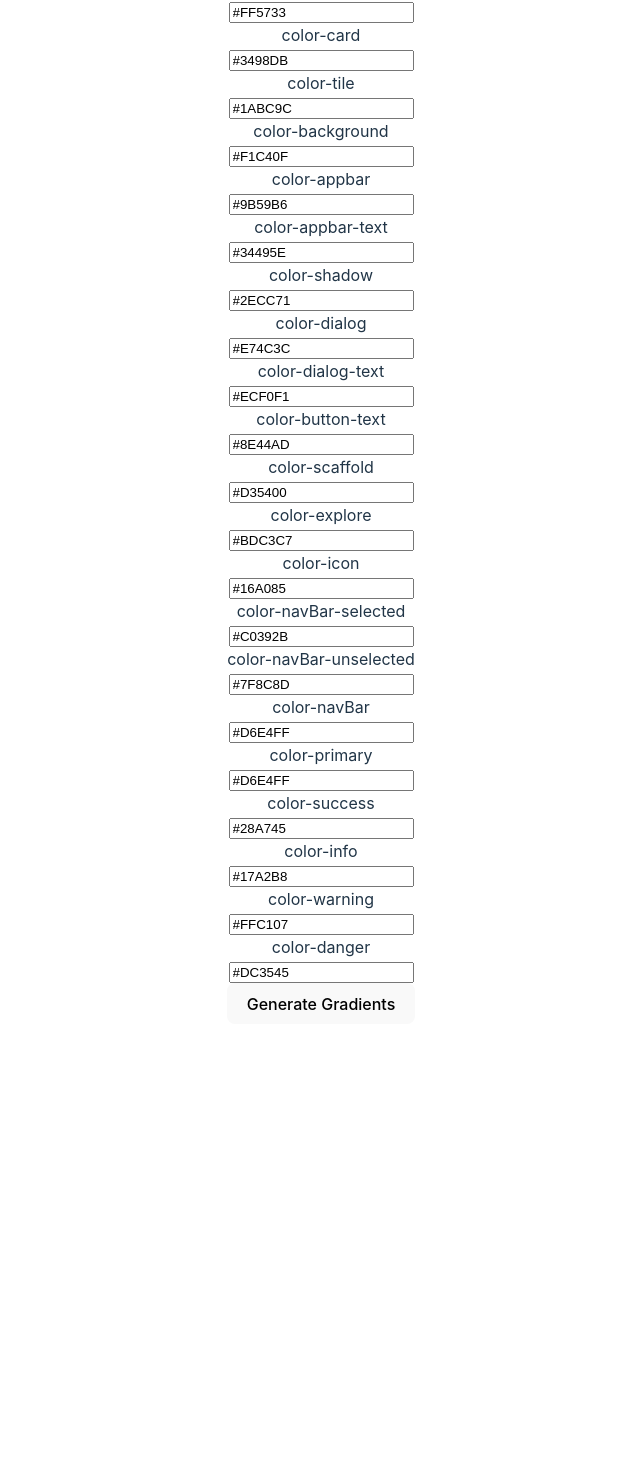
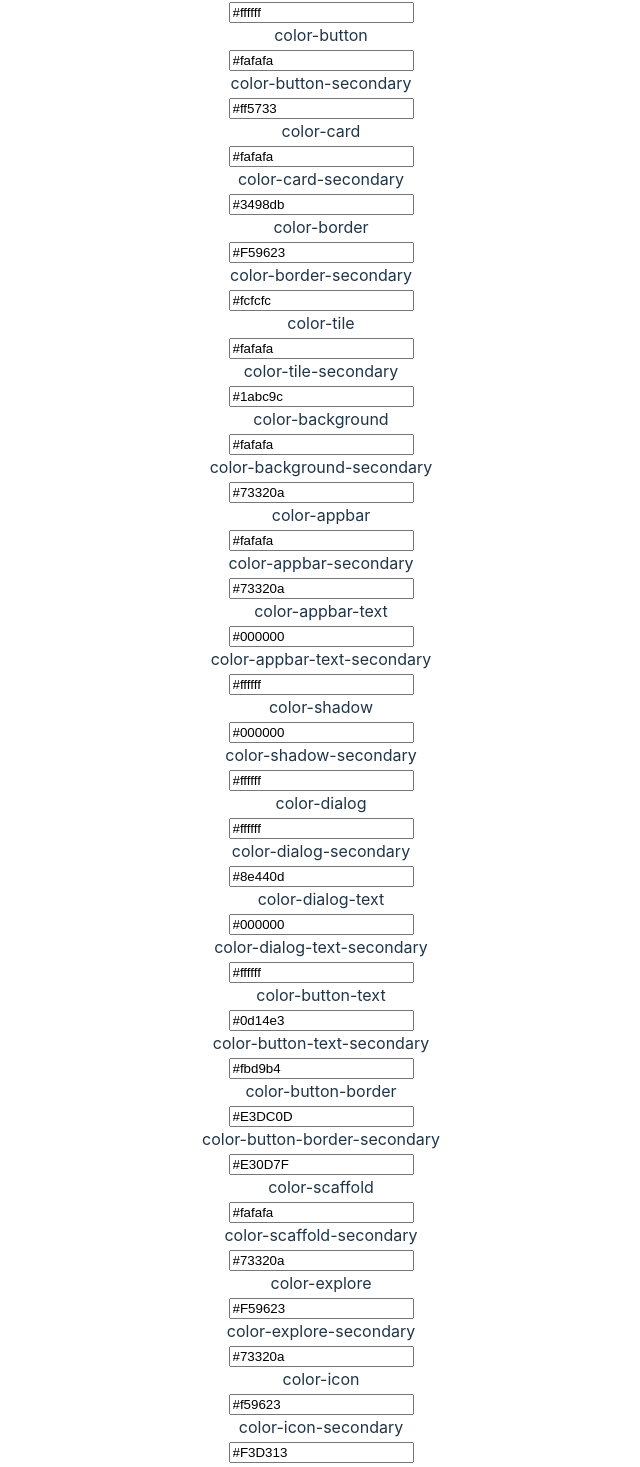
Before and after one commit to synthex2020/tech-bunny-colors, a React (Vite) app: page / in a window 1280 px wide. Shown: the part 230-1697 px from the top of the page, without its empty margins (319-959 px from the left). Before the commit the page ends 1286 px from the top, so only its background shows below. Built offline with nearby package versions, Linux system fonts and the light colour scheme.

Commit message:
added new colors

```diff
--- a/src/components/color_gradients/color-gradients.tsx
+++ b/src/components/color_gradients/color-gradients.tsx
@@ -4,28 +4,55 @@ import { saveAs } from 'file-saver';
 
 const initialColors = {
   "color-text-500": "#000000",
-  "color-button-500": "#FF5733",
-  "color-card-500": "#3498DB",
-  "color-tile-500": "#1ABC9C",
-  "color-background-500": "#F1C40F",
-  "color-appbar-500": "#9B59B6",
-  "color-appbar-text-500": "#34495E",
-  "color-shadow-500": "#2ECC71",
-  "color-dialog-500": "#E74C3C",
-  "color-dialog-text-500": "#ECF0F1",
-  "color-button-text-500": "#8E44AD",
-  "color-scaffold-500": "#D35400",
-  "color-explore-500": "#BDC3C7",
-  "color-icon-500": "#16A085",
-  "color-navBar-selected-500": "#C0392B",
-  "color-navBar-unselected-500": "#7F8C8D",
-  "color-navBar-500": "#D6E4FF",
-  "color-primary-500": "#D6E4FF",
+  "color-text-secondary-500": "#ffffff",
+  "color-button-500": "#fafafa",
+  "color-button-secondary-500": "#ff5733",
+  "color-card-500": "#fafafa",
+  "color-card-secondary-500": "#3498db",
+  "color-border-500" : "#F59623",
+  "color-border-secondary-500" : "#fcfcfc",
+  "color-tile-500": "#fafafa",
+  "color-tile-secondary-500": "#1abc9c",
+  "color-background-500": "#fafafa",
+  "color-background-secondary-500": "#73320a",
+  "color-appbar-500": "#fafafa",
+  "color-appbar-secondary-500": "#73320a",
+  "color-appbar-text-500": "#000000",
+  "color-appbar-text-secondary-500": "#ffffff",
+  "color-shadow-500": "#000000",
+  "color-shadow-secondary-500": "#ffffff",
+  "color-dialog-500": "#ffffff",
+  "color-dialog-secondary-500": "#8e440d",
+  "color-dialog-text-500": "#000000",
+  "color-dialog-text-secondary-500": "#ffffff",
+  "color-button-text-500": "#0d14e3",
+  "color-button-text-secondary-500": "#fbd9b4",
+  "color-button-border-500" : "#E3DC0D",
+  "color-button-border-secondary-500": "#E30D7F",
+  "color-scaffold-500": "#fafafa",
+  "color-scaffold-secondary-500": "#73320a",
+  "color-explore-500": "#F59623",
+  "color-explore-secondary-500": "#73320a",
+  "color-icon-500": "#f59623",
+  "color-icon-secondary-500": "#F3D313",
+  "color-navBar-selected-500": "#f59623",
+  "color-navBar-selected-secondary-500": "#F3D313",
+  "color-navBar-unselected-500": "#000000",
+  "color-navBar-unselected-secondary-500": "#ffffff",
+  "color-navBar-500": "#fafafa",
+  "color-navBar-secondary-500": "#73320a",
+  "color-primary-500": "#2382F5",
+  "color-primary-secondary-500": "#412f7d",
   "color-success-500": "#28A745",
+  "color-success-secondary-500": "#28A745",
   "color-info-500": "#17A2B8",
+  "color-info-secondary-500": "#17A2B8",
   "color-warning-500": "#FFC107",
+  "color-warning-secondary-500": "#FFC107",
   "color-danger-500": "#DC3545",
+  "color-danger-secondary-500": "#DC3545"
 };
+
 
 const generateGradient = (baseColor: string) => {
   try {
```
